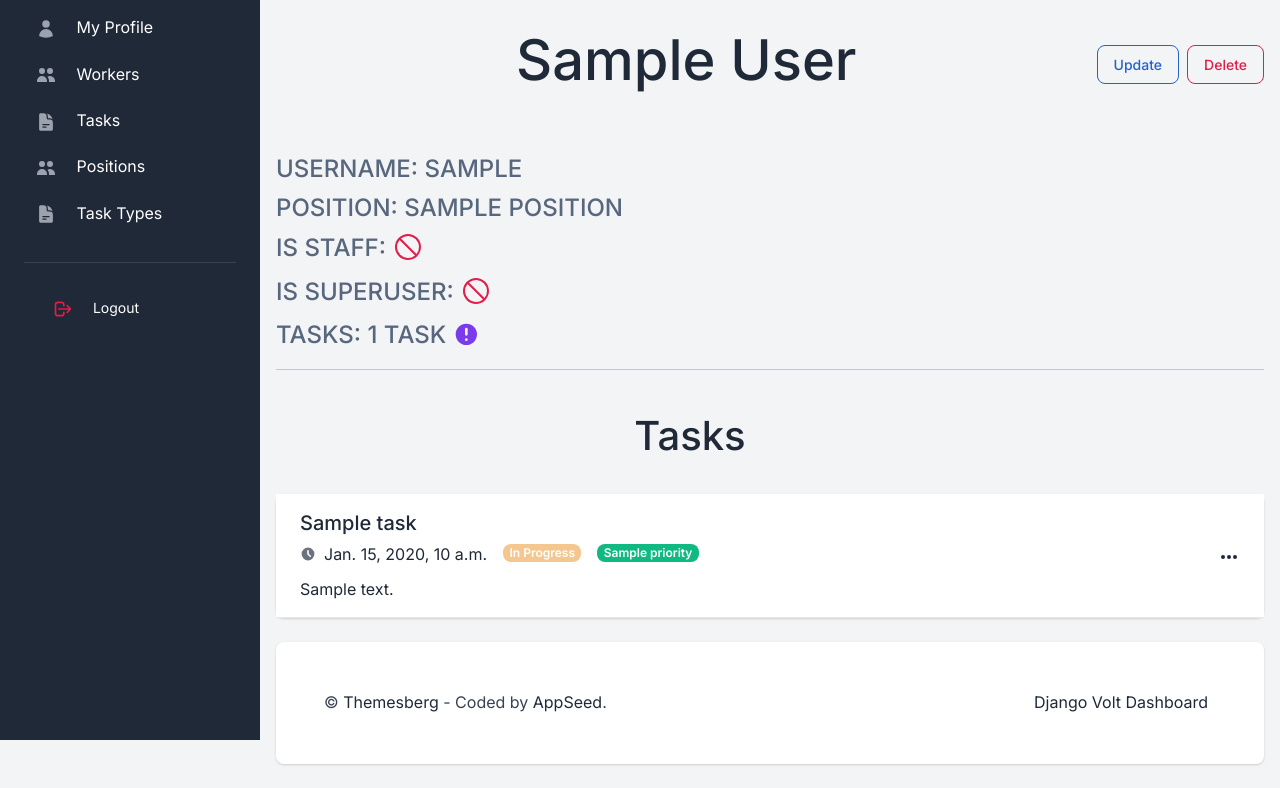
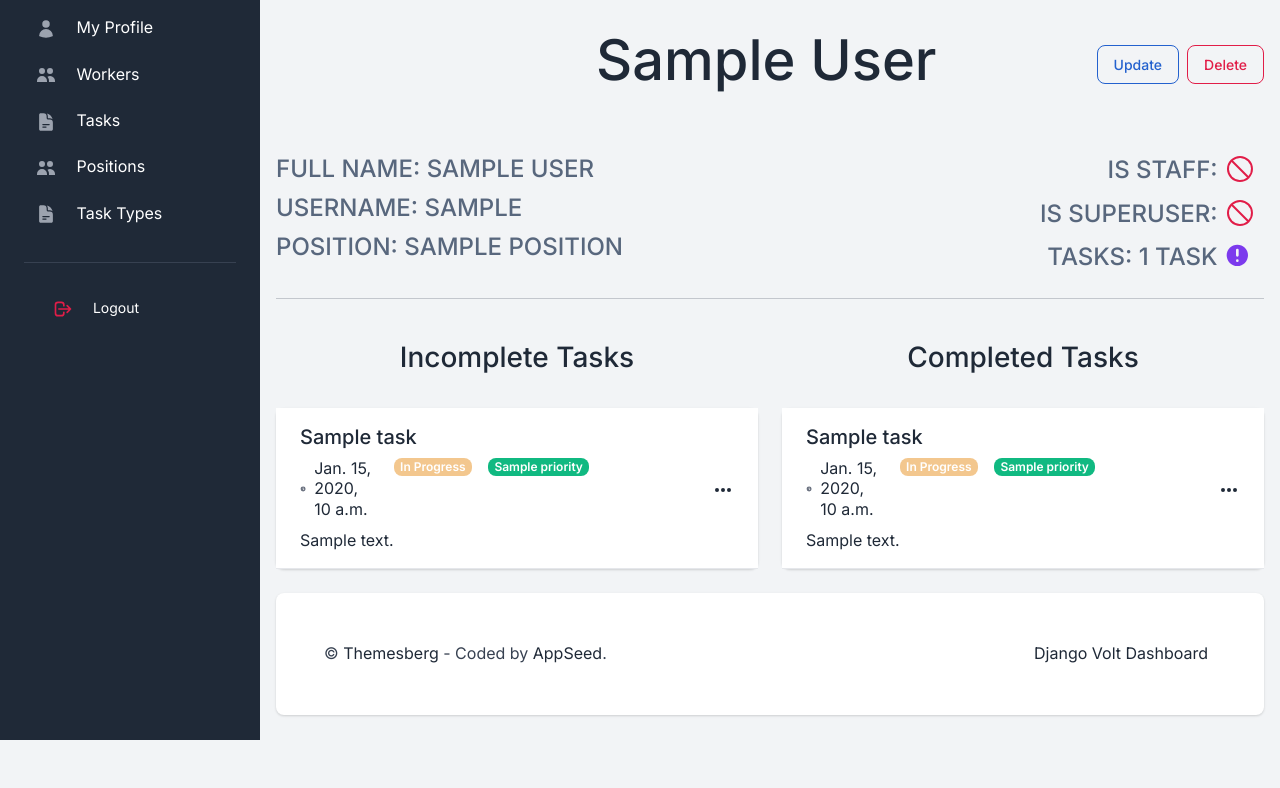
Before and after one commit to anrozhna/task-manager, a Django app: template templates/planner/worker_detail.html in a window 1280 px wide. Shown: the part 60-848 px from the top of the page. After the commit the page ends 800 px from the top, so only its background shows below. Run offline with Django 5.2, Linux system fonts and the light colour scheme; the template is opened without the code that fills it: most values are stand-ins (such as "Sample title", 1, 10 or a date in 2020); some libraries are stand-ins or nearby versions.

Commit message:
create a separation between completed and uncompleted tasks

```diff
--- a/templates/planner/worker_detail.html
+++ b/templates/planner/worker_detail.html
@@ -3,7 +3,7 @@
 {% block content %}
   <div class="d-flex justify-content-between align-items-center py-4">
     <div class="flex-grow-1 text-center">
-      <h1 class="display-2">{{ worker.first_name }} {{ worker.last_name }}</h1>
+      <h1 class="display-2 ms-8">{{ worker.first_name }} {{ worker.last_name }}</h1>
     </div>
 
     <div class="d-flex">
@@ -24,7 +24,11 @@
     </div>
   </div>
   <br>
-
+  <div class="row">
+    <div class="col-6">
+      <p class="text-uppercase text-muted h4">Full name:
+        <span class="fw-bold">{{ worker.first_name }} {{ worker.last_name }}</span>
+      </p>
       <p class="text-uppercase text-muted h4">Username:
         <span class="fw-bold">{{ worker.username }}</span>
       </p>
@@ -37,6 +41,8 @@
           {% endif %}
         </span>
       </p>
+    </div>
+    <div class="col-6 text-end">
       <p class="text-uppercase text-muted h4">Is staff:
         {% if worker.is_staff %}
           <span class="fw-normal text-success">
@@ -100,18 +106,32 @@
             </path>
           </svg>
         {% endif %}
+      </p>
+    </div>
+  </div>
+  <hr>
+  {% if worker.tasks.all %}
 
-  </p>
-  <hr>
-  <div class="flex-grow-1 text-center py-4 ms-n8">
-    <h2 class="display-3">Tasks</h2>
+    <div class="row">
+      <div class="col-md-6">
+        <h3 class="flex-grow-1 text-center py-4">Incomplete Tasks</h3>
+        {% for task in incomplete_tasks %}
+          {% include "includes/task_list.html" %}
+        {% empty %}
+          <p class="text-center">No incomplete tasks.</p>
+        {% endfor %}
       </div>
 
-  {% if worker.tasks.all %}
+      <div class="col-md-6">
+        <h3 class="flex-grow-1 text-center py-4">Completed Tasks</h3>
+        {% for task in completed_tasks %}
+          {% include "includes/task_list.html" %}
+        {% empty %}
+          <p class="text-center">No completed tasks.</p>
+        {% endfor %}
+      </div>
+    </div>
 
-    {% for task in worker.tasks.all %}
-      {% include "includes/task_list.html" %}
-    {% endfor %}
   {% else %}
     <br>
     <span class="h6 fw-bold d-flex justify-content-center">There are no tasks.</span>
```
Also changed, not shown: planner/views.py (+7 -0 lines). Lines whose indentation alone changed are shown as unchanged.
